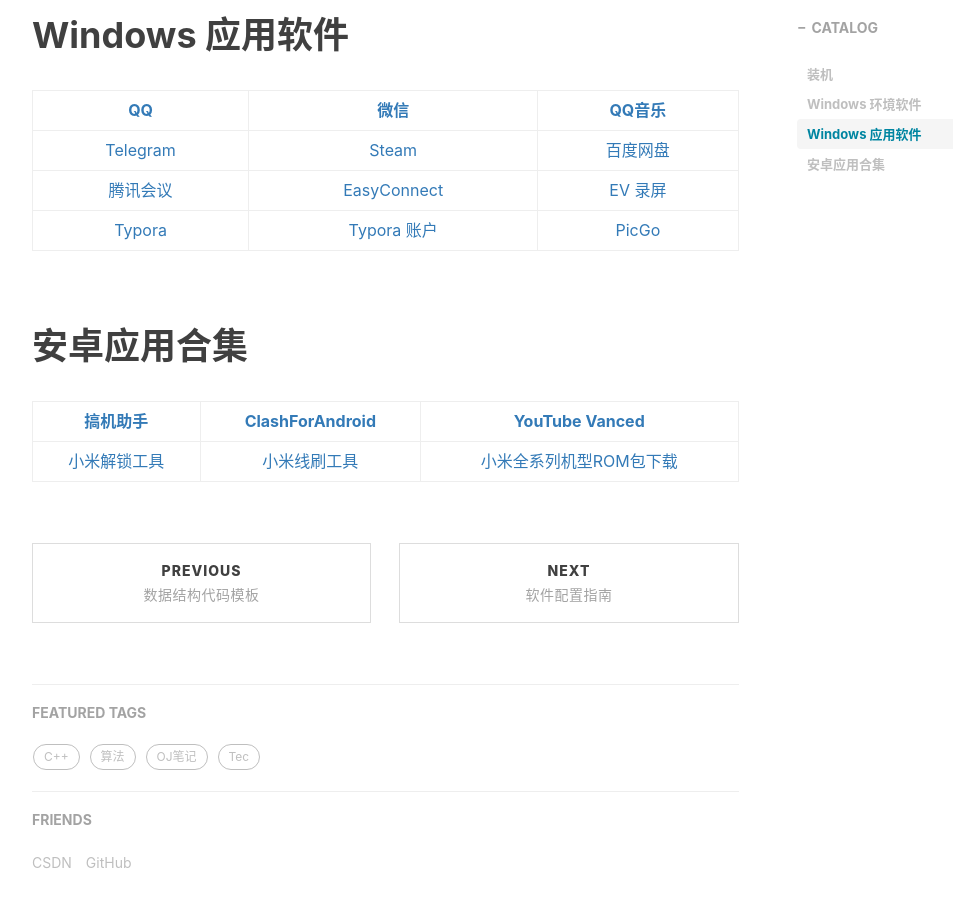
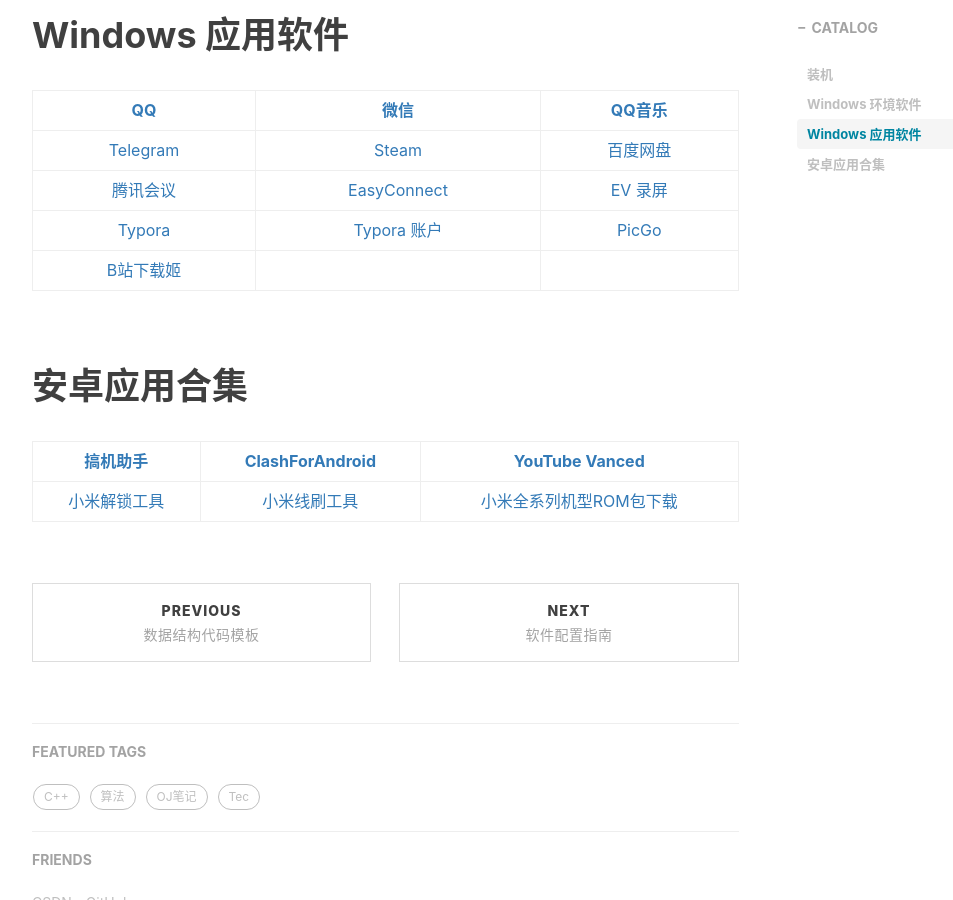
Before and after one commit to youngflysky/youngflysky.github.io, a Jekyll site: the page built from _posts/Tec/2022-5-27-Commonly used Softwares and Resources Lists.md, in a window 1280 px wide and 900 px high, scrolled down 1186 px. Shown: the whole window, without its empty margins (233-1186 px from the left). Built offline with Jekyll 4.4.1, drawn with Linux system fonts in a browser that asks for light colours; nearby versions of some CDN libraries; comment, search, counter and statistics services are not loaded.

Commit message:
B站下载姬

```diff
--- a/_posts/Tec/2022-5-27-Commonly used Softwares and Resources Lists.md
+++ b/_posts/Tec/2022-5-27-Commonly used Softwares and Resources Lists.md
@@ -32,11 +32,12 @@ tags:
 
 # Windows 应用软件
 
-|          [QQ](https://im.qq.com/download)           |                [微信](https://weixin.qq.com/)                | [QQ音乐](https://y.qq.com/download/welcome_pc_v15/index.html?ADTAG=YQQ) |
-| :-------------------------------------------------: | :----------------------------------------------------------: | :----------------------------------------------------------: |
-|      [Telegram](https://desktop.telegram.org/)      | [Steam ](https://store.steampowered.com/about/Steam?l=schinese) |          [百度网盘](https://pan.baidu.com/download)          |
-| [腾讯会议](https://source.meeting.qq.com/download/) | [EasyConnect](https://vpn.shiep.edu.cn/com/installClient.html#auto-common) |               [EV 录屏](https://www.ieway.cn/)               |
-|            [Typora](https://typora.io/)             |       [Typora 账户](https://secure.2co.com/myaccount/)       |    [PicGo](https://github.com/Molunerfinn/PicGo/releases)    |
+|              [QQ](https://im.qq.com/download)              |                [微信](https://weixin.qq.com/)                | [QQ音乐](https://y.qq.com/download/welcome_pc_v15/index.html?ADTAG=YQQ) |
+| :--------------------------------------------------------: | :----------------------------------------------------------: | :----------------------------------------------------------: |
+|         [Telegram](https://desktop.telegram.org/)          | [Steam ](https://store.steampowered.com/about/Steam?l=schinese) |          [百度网盘](https://pan.baidu.com/download)          |
+|    [腾讯会议](https://source.meeting.qq.com/download/)     | [EasyConnect](https://vpn.shiep.edu.cn/com/installClient.html#auto-common) |               [EV 录屏](https://www.ieway.cn/)               |
+|                [Typora](https://typora.io/)                |       [Typora 账户](https://secure.2co.com/myaccount/)       |    [PicGo](https://github.com/Molunerfinn/PicGo/releases)    |
+| [B站下载姬](https://github.com/leiurayer/downkyi/releases) |                                                              |                                                              |
 
 # 安卓应用合集
 
```
